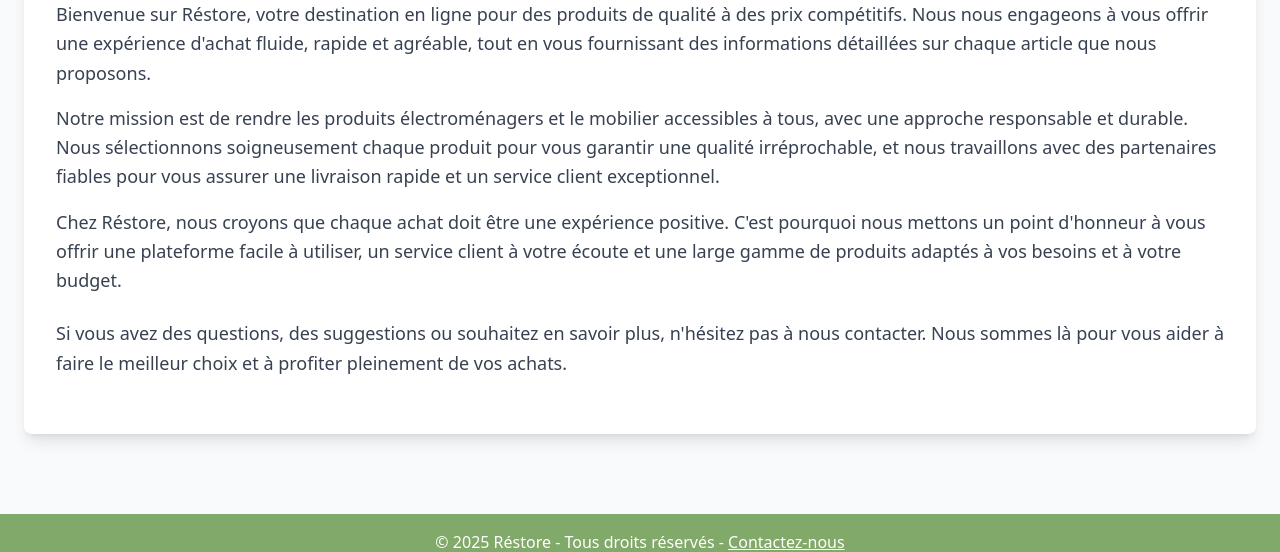
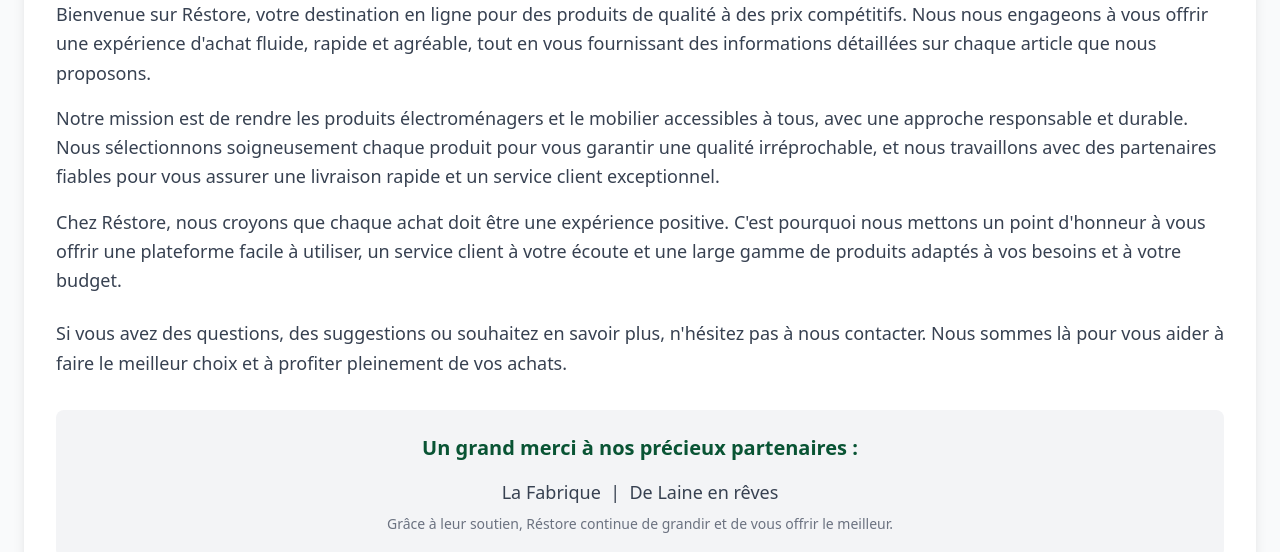
Before and after one commit to BlayTeuR/Charly_Day, a website: page appweb/src/html/apropos.html in a window 1280 px wide. Shown: the part 256-808 px from the top of the page. Drawn offline with nearby package versions, Linux system fonts and the light colour scheme.

Commit message:
add a propos

```diff
--- a/appweb/src/html/apropos.html
+++ b/appweb/src/html/apropos.html
@@ -105,6 +105,13 @@
                 contacter. Nous sommes là pour vous aider à faire le meilleur choix et à profiter pleinement de vos
                 achats.
             </p>
+
+            <!-- Section de remerciement -->
+            <section class="bg-gray-100 p-6 rounded-lg text-center my-8">
+                <h2 class="text-xl font-semibold text-[#095434] mb-4">Un grand merci à nos précieux partenaires :</h2>
+                <p class="text-lg text-gray-700">La Fabrique &nbsp;|&nbsp; De Laine en rêves</p>
+                <p class="text-sm text-gray-500 mt-2">Grâce à leur soutien, Réstore continue de grandir et de vous offrir le meilleur.</p>
+            </section>
         </section>
     </div>
 </main>
```
